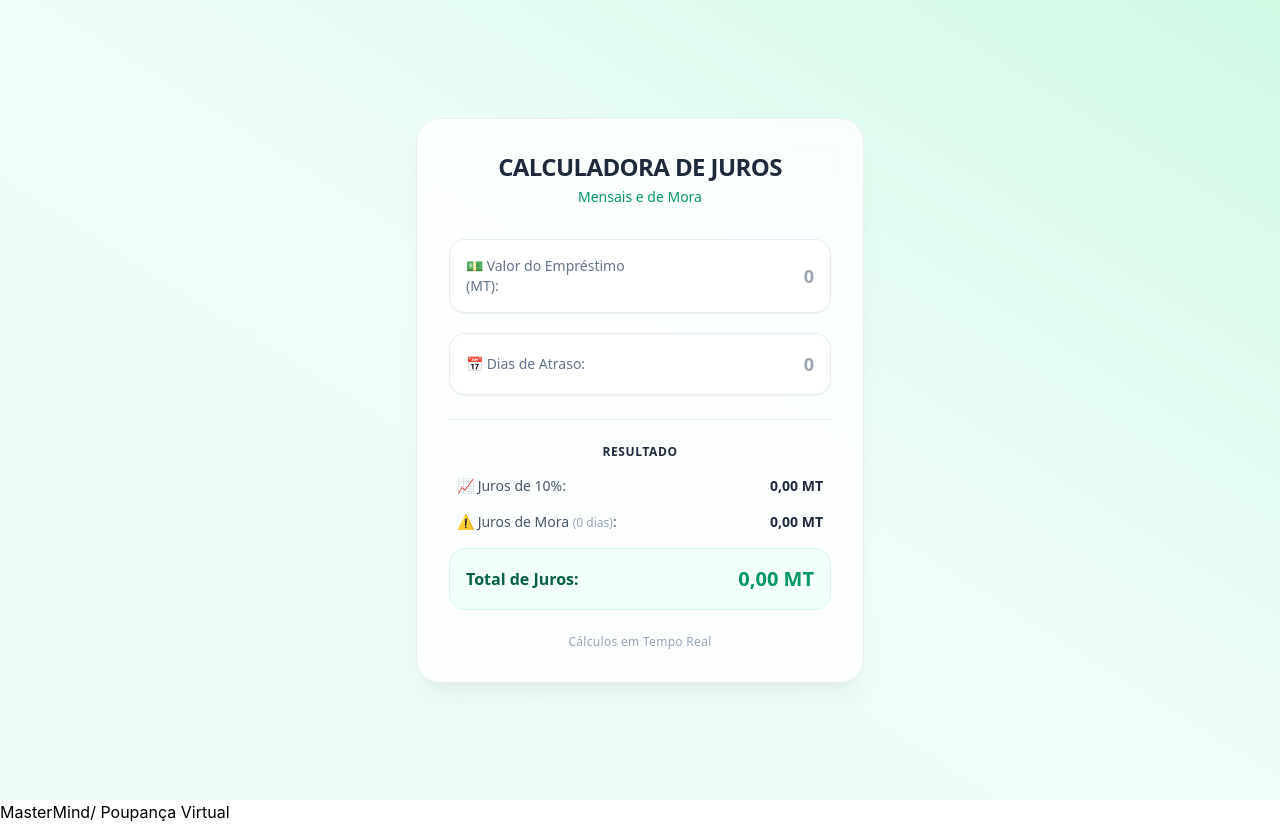
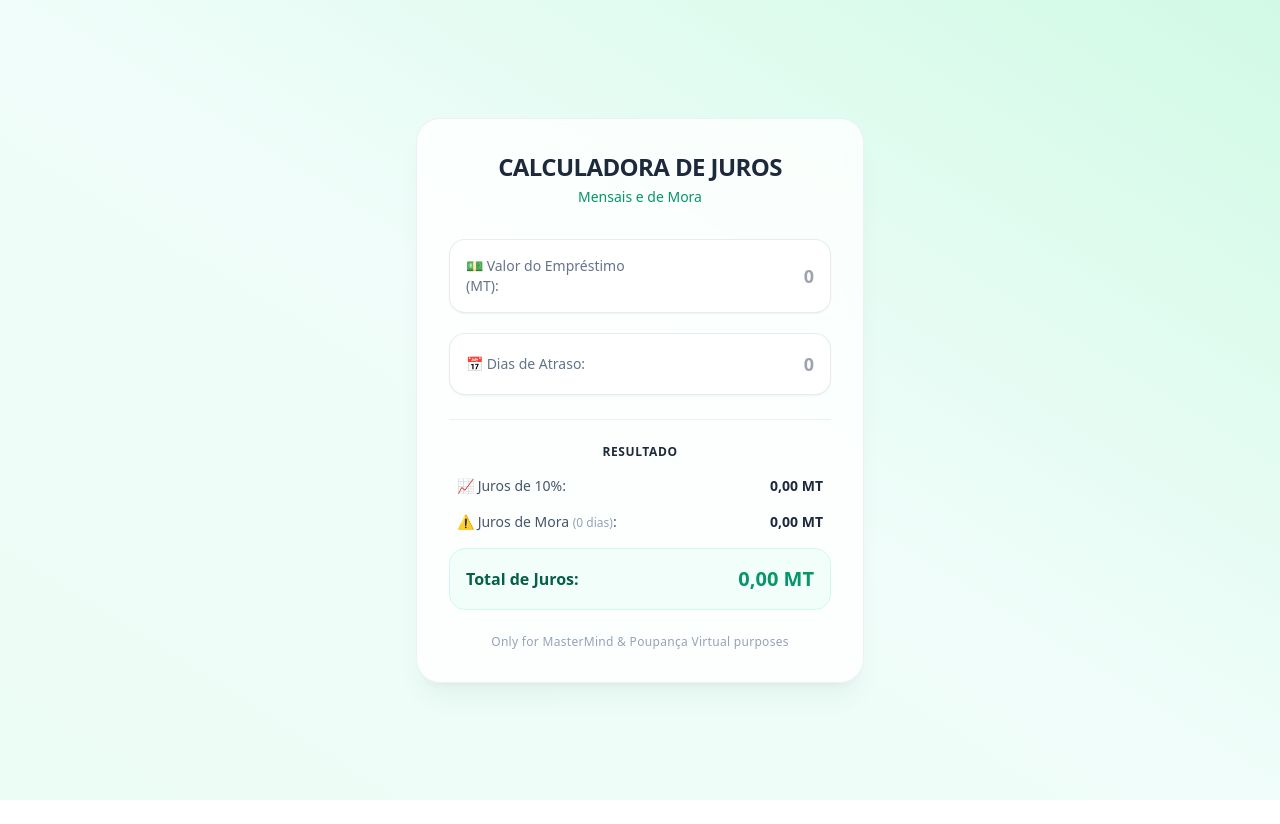
Before and after one commit to iChissingue/Interest, a React (Create React App) app: page / in a window 1280 px wide. After the commit the page ends 800 px from the top, so only its background shows below. Built offline with nearby package versions, Linux system fonts and the light colour scheme.

Commit message:
Making some improvements

```diff
--- a/src/App.js
+++ b/src/App.js
@@ -5,7 +5,6 @@ function App() {
   return (
     <div className="App">
       <Calculator/>
-      MasterMind/ Poupança Virtual
     </div>
   );
 }
--- a/src/sample.js
+++ b/src/sample.js
@@ -111,9 +111,9 @@ export default function Calculator() {
           </div>
         </div>
 
-        {/* Rodapé informativo */}
+
         <p className="text-center text-slate-400 text-xs mt-6 tracking-wide">
-          Cálculos em Tempo Real
+          Only for MasterMind & Poupança Virtual purposes
         </p>
       </div>
     </div>
```
